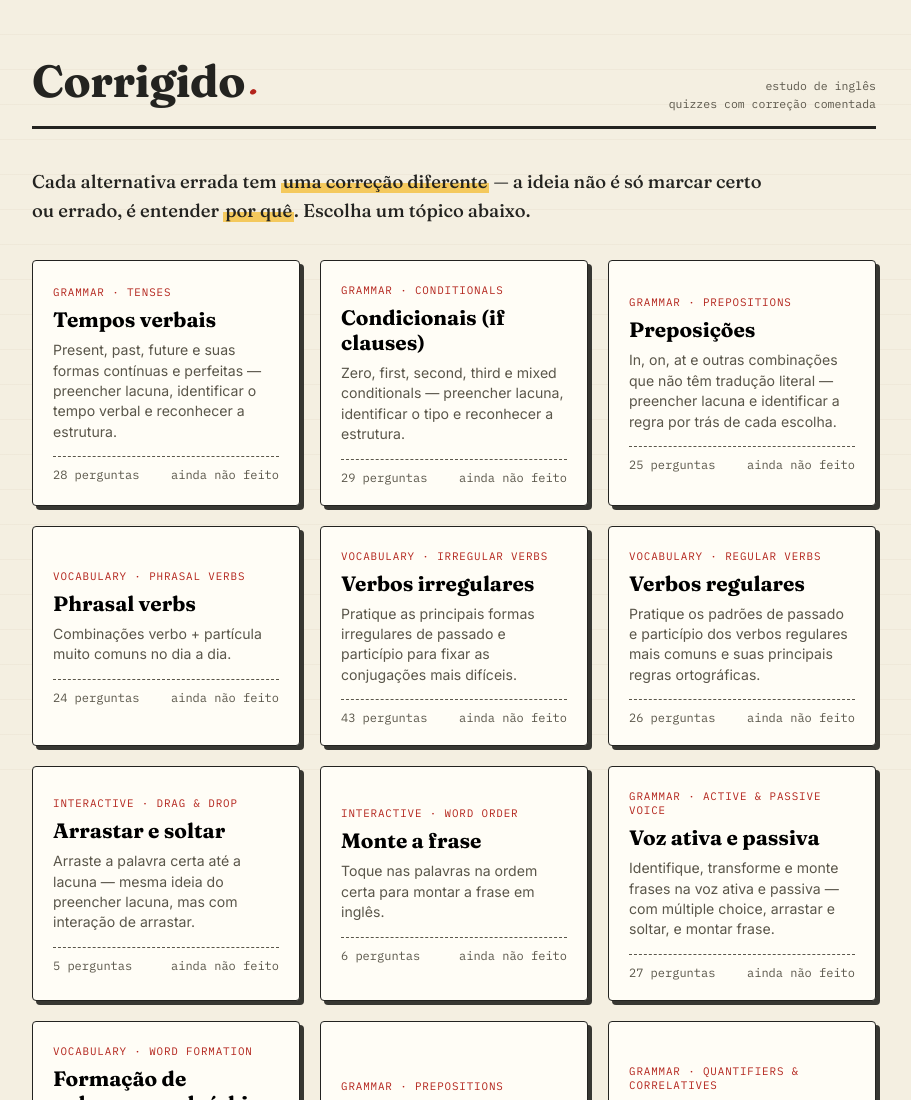
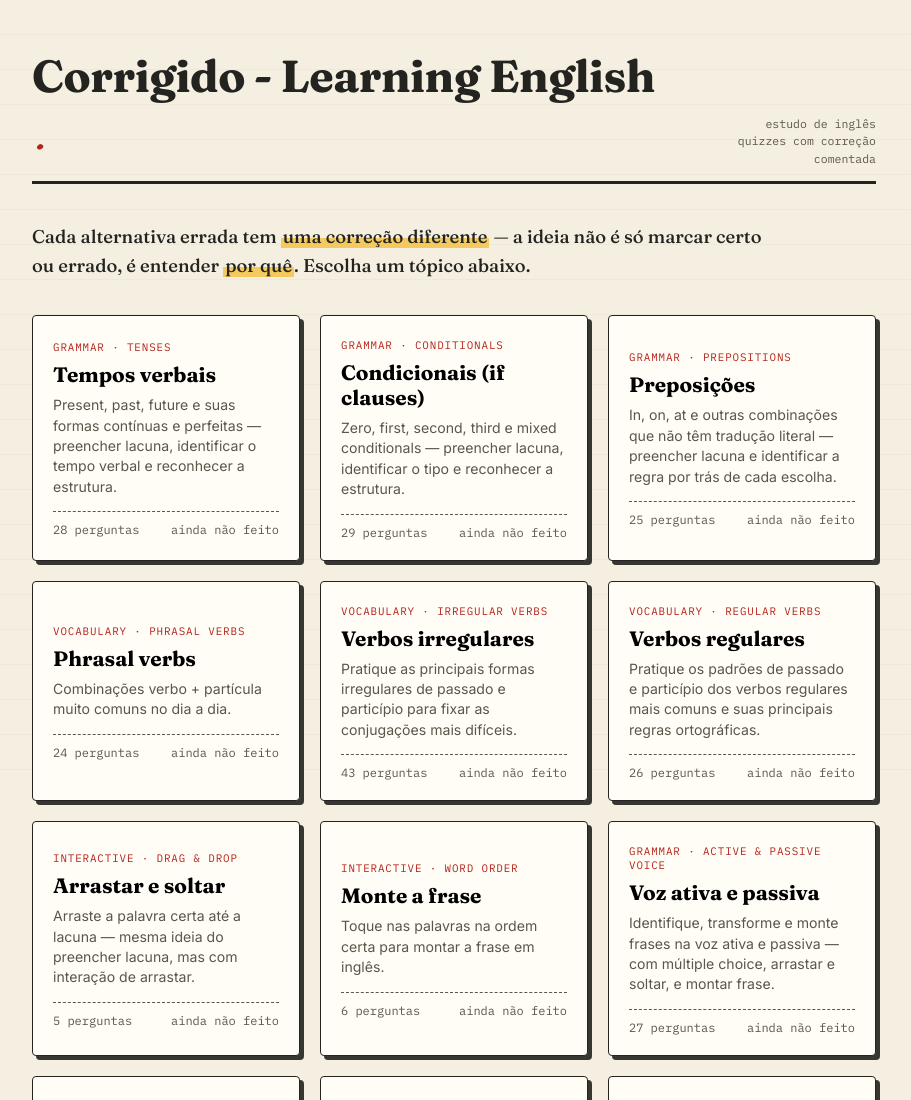
Before and after one commit to Ts-Joao/english-study, a plain HTML site: page index.html in a window 1280 px wide. Shown: the top 1100 px of the page, without its empty margins (186-1097 px from the left). Drawn offline with Linux system fonts and the light colour scheme.

Commit message:
feat: update tittle

```diff
--- a/index.html
+++ b/index.html
@@ -12,7 +12,7 @@
 
 <div class="page">
   <header class="site-head">
-    <h1>Corrigido<span>.</span></h1>
+    <h1>Corrigido - Learning English<span>.</span></h1>
     <div class="stamp">estudo de inglês<br>quizzes com correção comentada</div>
   </header>
 
```
